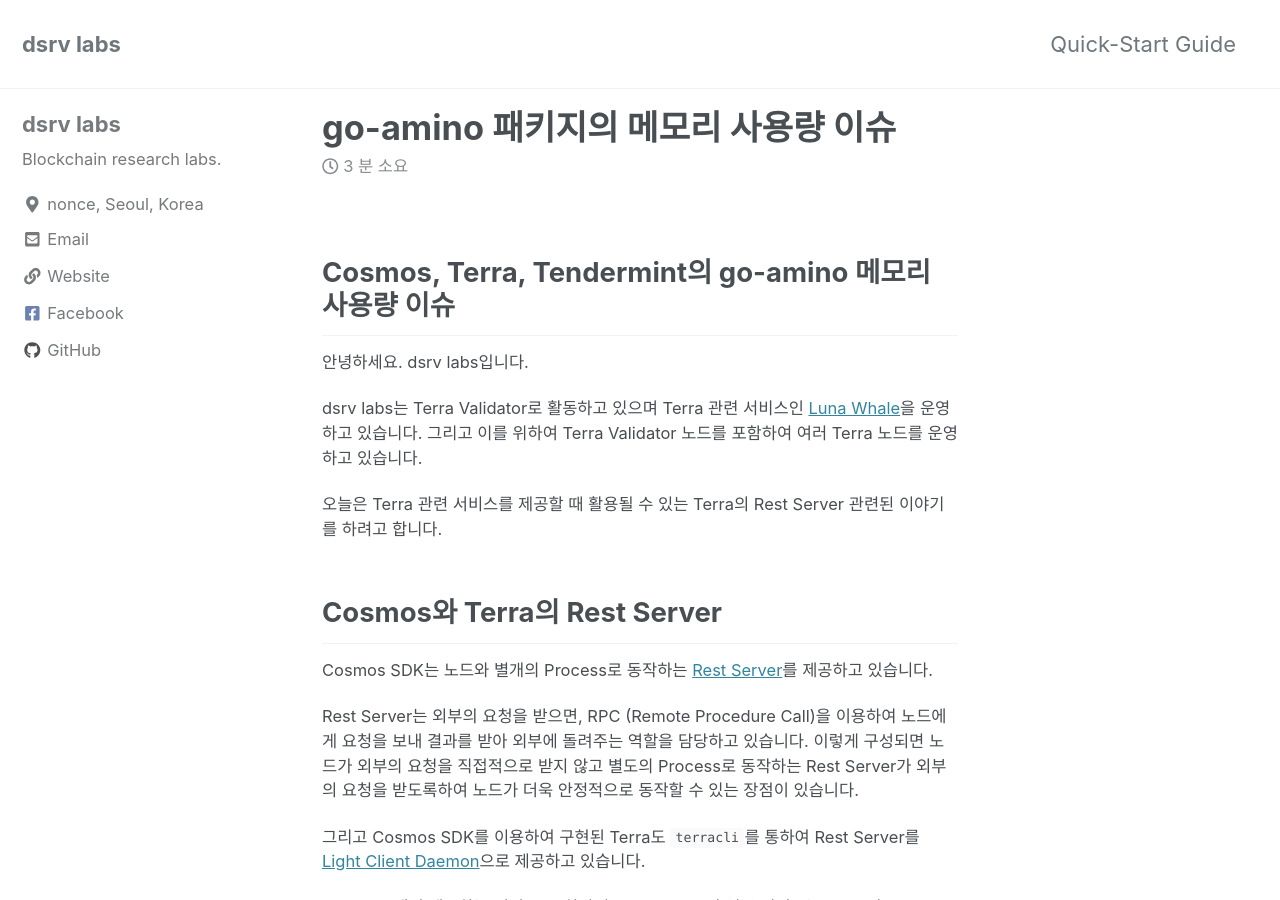
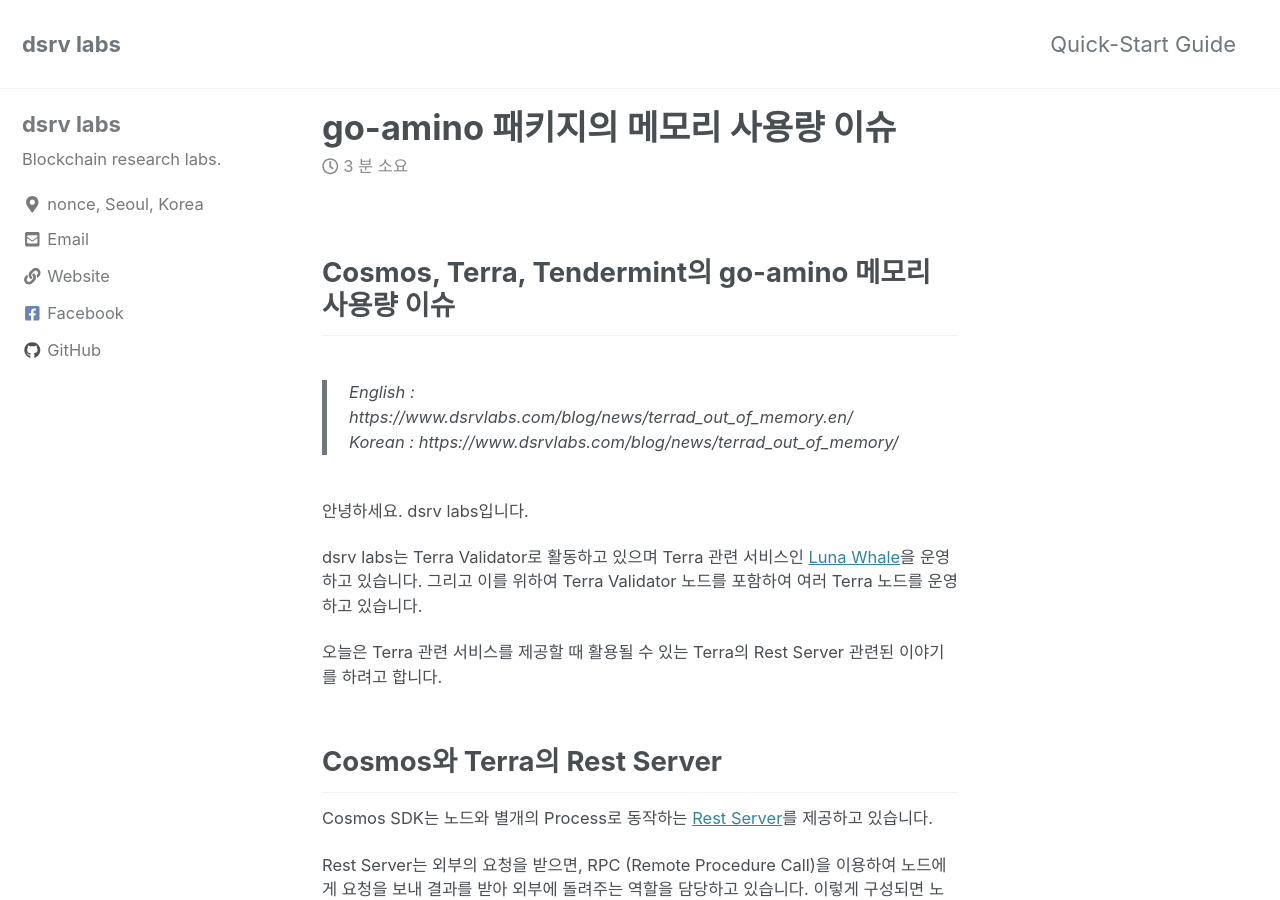
Before and after one commit to dsrvlabs/dsrvlabs.github.io, a Jekyll site: the page built from _posts/2019-09-24-terrad_out_of_memory.md, in a window 1280 px wide and 900 px high. Built offline with Jekyll 4.4.1, drawn with Linux system fonts in a browser that asks for light colours; cached includes are drawn as plain includes; nearby versions of some CDN libraries; comment, search, counter and statistics services are not loaded.

Commit message:
Update 2019-09-24-terrad_out_of_memory.md

```diff
--- a/_posts/2019-09-24-terrad_out_of_memory.md
+++ b/_posts/2019-09-24-terrad_out_of_memory.md
@@ -5,6 +5,9 @@
 comments: true
 ---
 ## Cosmos, Terra, Tendermint의 go-amino 메모리 사용량 이슈
+
+> English : https://www.dsrvlabs.com/blog/news/terrad_out_of_memory.en/
+> Korean : https://www.dsrvlabs.com/blog/news/terrad_out_of_memory/
 
 안녕하세요. dsrv labs입니다.
 
```
